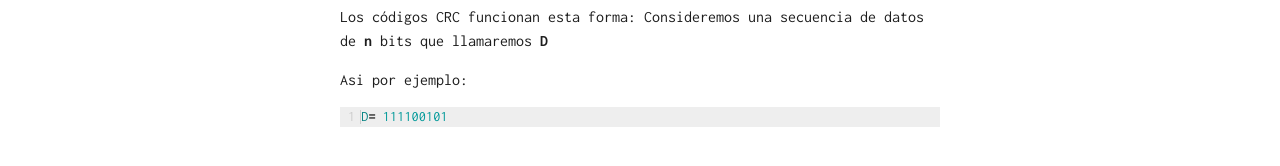
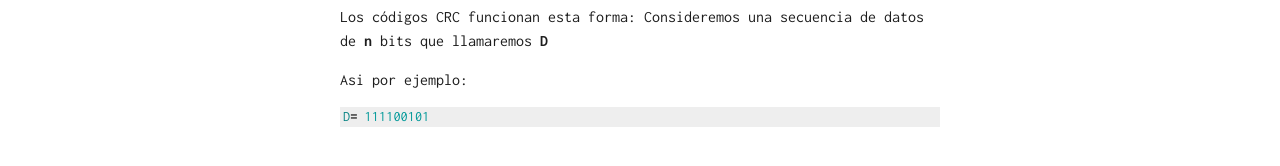
Before and after one commit to AlbCM/albcm.github.io, a Jekyll site: the page built from _posts/16-09-07-Codigo-de-redundancia-ciclica-CRC.markdown, in a window 1280 px wide. Shown: the part 372-538 px from the top of the page. Built offline with Jekyll 4.4.1, drawn with Linux system fonts in a browser that asks for light colours; comment, search, counter and statistics services are not loaded.

Commit message:
Update 16-09-07-Codigo-de-redundancia-ciclica-CRC.markdown

```diff
--- a/_posts/16-09-07-Codigo-de-redundancia-ciclica-CRC.markdown
+++ b/_posts/16-09-07-Codigo-de-redundancia-ciclica-CRC.markdown
@@ -12,6 +12,6 @@ Consideremos una secuencia de datos de **n** bits que llamaremos **D**
 
 Asi por ejemplo:
 
-{% highlight ruby linenos %}
+{% highlight ruby  %}
 D= 111100101
 {% endhighlight %}
```
